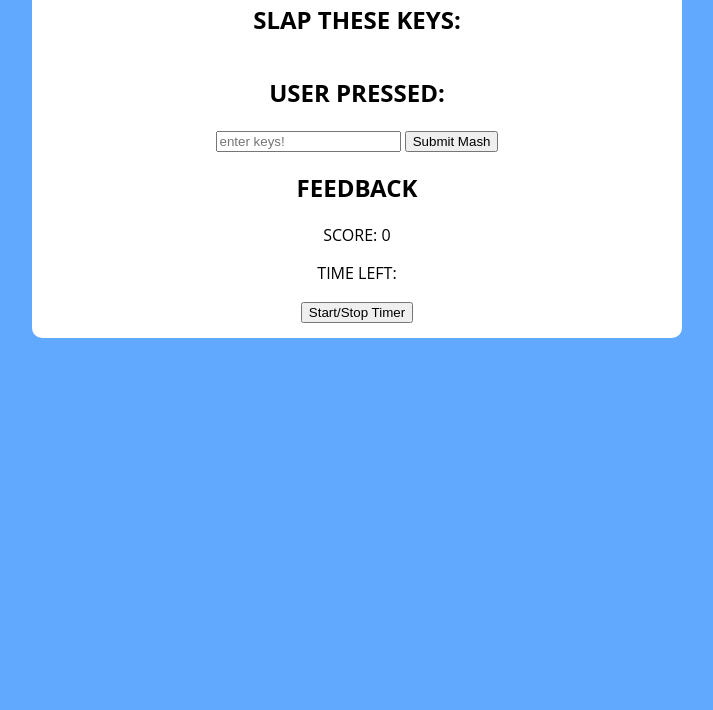
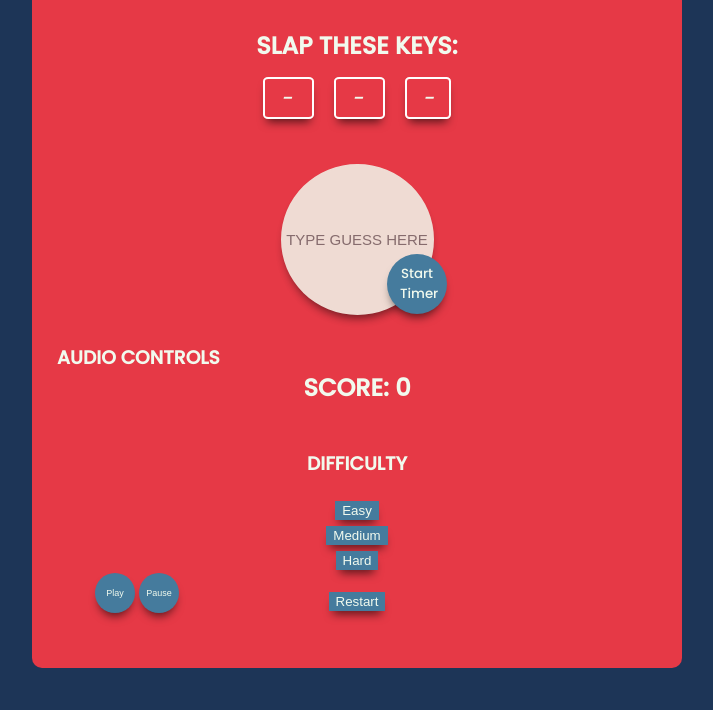
Before and after one commit to AnthonySgro/keyboard-slap, a plain HTML site: page index.html in a window 1280 px wide. Shown: the part 126-836 px from the top of the page, without its empty margins (283-996 px from the left). Drawn offline with Linux system fonts and the light colour scheme.

Commit message:
added music, additional functionality, and began work on difficulty and restart button

```diff
--- a/app.css
+++ b/app.css
@@ -1,18 +1,25 @@
 html {
     box-sizing: border-box;
-    font-family: 'Open Sans', sans-serif;
+    font-family: 'Poppins', sans-serif;
 }
 
 body {
-    background-color: #60a9ff;
+    background-color: #1d3557;
+    color: #f1faee;
     display: flex;
     justify-content: center;
     align-items: start;
     min-height: 100vh;
+    padding-top: 20px;
+}
+
+ul {
+    list-style: none;
+    padding: 0;
 }
 
 .keyboard-slap {
-    background-color: white;
+    background-color: #e63946;
     border-radius: 10px;
     padding: 15px 25px;
     width: 100%;
@@ -26,3 +33,105 @@ body {
 #slapthiskey, #user-input-display {
     text-decoration: underline;
 }
+
+#key-list {
+    margin: 0px 0px 16px;
+    padding: 0px;
+}
+
+.key {
+    display: inline;
+    font-size: 20px;
+    border: 2px solid white;
+    border-radius: 10%;
+    padding: 5px 15px;
+    margin: 0px 10px;
+    box-shadow: 0 7px 10px -4px rgba(0,0,0,0.62);
+}
+
+a {
+    color: #f1faee;
+    text-decoration: none;
+    background-color: transparent;
+}
+
+#submit-mash {
+    background: transparent;
+    border: none !important;
+    font-size:0;
+}
+
+#enter-mash {
+    opacity: .85;
+    background-color: #f1faee;
+    color: #4c5b56;
+    border: 2px solid #f1faee;
+    border-radius: 50%;
+    width: 145px;
+    height: 145px;
+    font-size: 15px;
+    outline: none;
+}
+
+.center {
+    text-align: center;
+    box-shadow: 0 7px 10px -4px rgba(0,0,0,0.62);
+}
+
+#input-parent {
+    width: 160px;
+    margin: 35px auto 35px;
+    position: relative;
+}
+
+#timer {
+    border-radius: 50%;
+    width: 60px;
+    height: 60px;
+    position: absolute;
+    top: 90px;
+    left: 110px;
+    font-family: "poppins";
+    padding: 8px 12px;
+}
+
+#audio-play, #audio-pause {
+    border-radius: 50%;
+    width: 40px;
+    height: 40px;
+    font-size: 9px;
+    position: relative;
+    left: -220px;
+    top: -40px;
+}
+
+
+
+#audio-controls {
+    position: absolute;
+    top: 450px;
+}
+
+button {
+    box-shadow: 0 7px 10px -4px rgba(0,0,0,0.62);
+    background-color: #457b9d;
+    border: 1px solid transparent;
+    justify-content: center;
+    color: #f1faee;
+    outline: none;
+}
+
+button:hover, button:focus {
+    transition: background-color 200ms ease-in-out;
+    color: #f1faee;
+    cursor: pointer;
+}
+
+button:hover {
+    background-color: #e1f1ff;
+}
+
+button.is-featured {
+    background-color: #48aaff;
+    color: white;
+}
--- a/index.html
+++ b/index.html
@@ -5,31 +5,77 @@
     <meta name="viewport" content="width=device-width, initial-scale=1.0">
     <title>Keyboard Slap</title>
     <link rel="stylesheet" href="app.css">
-
+    <link href="https://fonts.googleapis.com/css?family=Poppins:500" rel="stylesheet">
 </head>
 <body>
+    <audio loop id="music">
+        <source src="KeyboardSlapSong.mp3" type="audio/ogg">
+      </audio>
+
     <div class="keyboard-slap">
         <h1 id="keyboard-slap-header">Welcome to Keyboard Slap</h1>
         <div>
             <h2 id="slap-this-key-label">Slap these keys:</h2>
-            <p id="slap-this-key-display"></p>
+            <ul id="key-list">
+                <li class="key">
+                    <a href="#" class="show-option" title data-original-title="Keys will appear here">
+                        <i id="key1">-</i>
+                    </a>
+                </li>
+                <li class="key">
+                    <a href="#" class="show-option" title data-original-title="Keys will appear here">
+                        <i id="key2">-</i>
+                    </a>
+                </li>
+                <li class="key">
+                    <a href="#" class="show-option" title data-original-title="Keys will appear here">
+                        <i id="key3">-</i>
+                    </a>
+                </li>
+            </ul>
+            <i id="test"></i>
         </div>
         <div>
-            <h2 id="user-input-label">User Pressed:</h2>
-            <p id="user-input-display"></p>
-            <input id="enter-mash" type="text" placeholder="enter keys!" name="enter-mash">
-            <button id="submit-mash">Submit Mash</button>
+            <div id="input-parent">
+                <input id="enter-mash" class="center" type="text" placeholder="TYPE GUESS HERE" maxlength="6" autofocus="autofocus">
+                <button id="timer">Start Timer</button>
+            </div>
         </div>
         <div>
-            <h2 id="feedback-label">Feedback</h2>
-            <p>Score: <span id="score">0</span></p>
+            <h2>Score: <span id="score">0</span></p>
             <p id="qual-feedback"></p>
-            <p>Time Left: <span id="time-left"></span></p>
+        </div>
+        <button id="submit-mash">Submit Mash</button>
+        <div id="more-controls">
+            <h3>Difficulty</h3>
+            <ul>
+                <li>
+                    <button>Easy</button>
+                </li>
+                <li>
+                    <button>Medium</button>
+                </li>
+                <li>
+                    <button>Hard</button>
+                </li>
+            </ul>
+            <button>Restart</button>
         </div>
         <div>
-            <button id="start-stop">Start/Stop Timer</button>
+            <h3 id="audio-controls">Audio Controls</h3>
+            <button onclick="play()" id="audio-play">Play</button>
+            <button onclick="pause()" id="audio-pause">Pause</button>
         </div>
     </div>
     <script src='keyboardslap.js'></script>
+    <script>
+        let audio = document.getElementById('music');
+        function play() {
+            audio.play();
+        }
+        function pause() {
+            audio.pause();
+        }
+    </script>
 </body>
 </html>
--- a/keyboardslap.js
+++ b/keyboardslap.js
@@ -118,9 +118,6 @@ let game = newGame();
 
 // -------------------------HTML AFTER THIS------------------------
 
-//Base cases on the document
-document.getElementById('slap-this-key-display').innerHTML = "";
-
 //when you submit mash...
 let enterSubmitButton = document.getElementById('submit-mash');
 enterSubmitButton.addEventListener('click', function() {
@@ -132,13 +129,16 @@ enterSubmitButton.addEventListener('click', function() {
     game.calculateRound();
     game.generateNewKeySet();
 
-    document.getElementById('slap-this-key-display').innerHTML = game.keySet
+    document.getElementById('key1').innerHTML = game.keySet[0];
+    document.getElementById('key2').innerHTML = game.keySet[1];
+    document.getElementById('key3').innerHTML = game.keySet[2];
+
     document.getElementById('score').innerHTML = game.currentScore;
 })
 
 //when you start timer
-let enterStartStopButton = document.getElementById('start-stop');
-enterStartStopButton.addEventListener('click', function() {
+let enterTimerButton= document.getElementById('timer');
+enterTimerButton.addEventListener('click', function() {
 
     //submits slap every 3 seconds
     let submitAnswers = setInterval(function() {
@@ -150,14 +150,32 @@ enterStartStopButton.addEventListener('click', function() {
     //updates countdown every second
     let countdown = setInterval(function() {
         counter++;
-        document.getElementById('time-left').innerHTML = 60 - counter;
+        document.getElementById('timer').innerHTML = 30 - counter;
     }, 1000);
 
     //runs game for one minute
     setTimeout(function() {
         clearInterval(submitAnswers);
         clearInterval(countdown);
-    }, 60000);
+        document.getElementById('timer').innerHTML = "Time's up."
+        document.getElementById('keyboard-slap-header').innerHTML = "Game Over."
+    }, 30000);
+})
+
+//audio controls
+let enterPlayButton = document.getElementById('audio-play');
+let enterPauseButton = document.getElementsById('audio-pause');
+
+enterPlayButton.addEventListener('click', function() {
+    let audio = document.getElementById('music');
+
+    audio.play();
+})
+
+enterPauseButton.addEventListener('click', function() {
+    let audio = document.getElementById('music');
+
+    audio.pause();
 })
 
 //logic of a game
```
Also changed, not shown: 1 other file.
